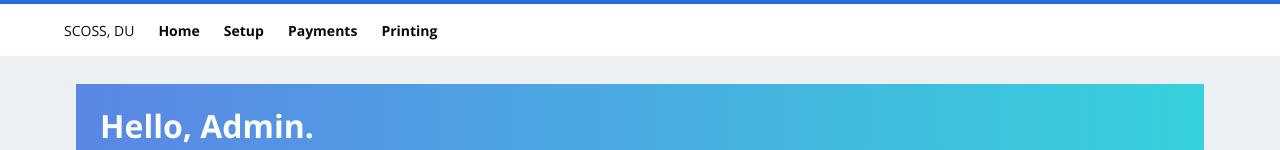
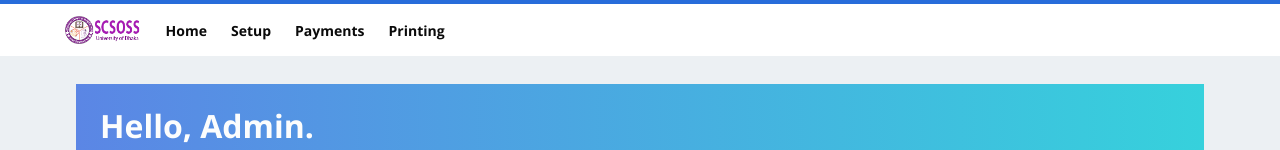
Before and after one commit to scsoss/scsoss.github.io, a website: page admin.html in a window 1280 px wide. Shown: the top 150 px of the page. Drawn offline with nearby package versions, Linux system fonts and the light colour scheme.

Commit message:
logo update

```diff
--- a/admin.html
+++ b/admin.html
@@ -19,7 +19,7 @@
     <div class="container">
       <div class="navbar-brand">
         <a class="navbar-item brand-text" href="../">
-          SCOSS, DU
+          <img src="media/logo.png" alt="brand-logo">
         </a>
         <div class="navbar-burger burger" data-target="navMenu">
           <span></span>
```
